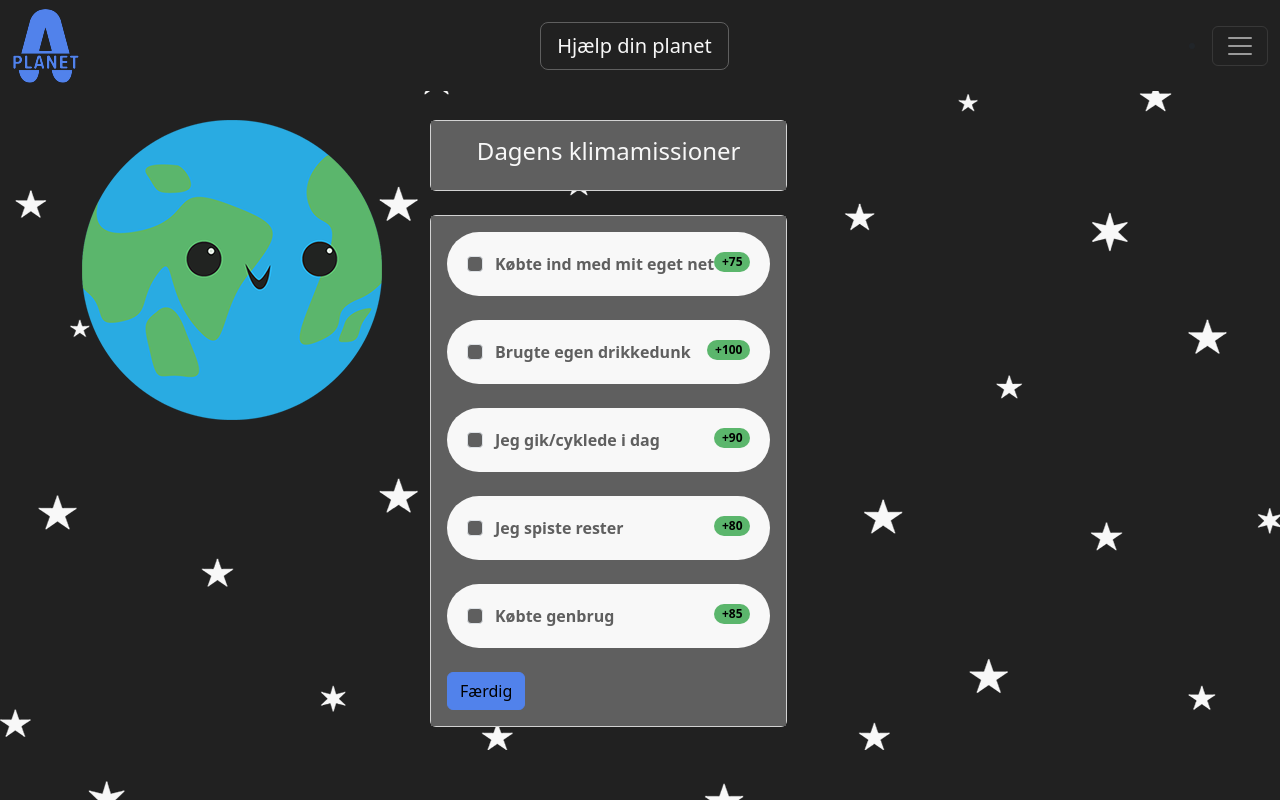
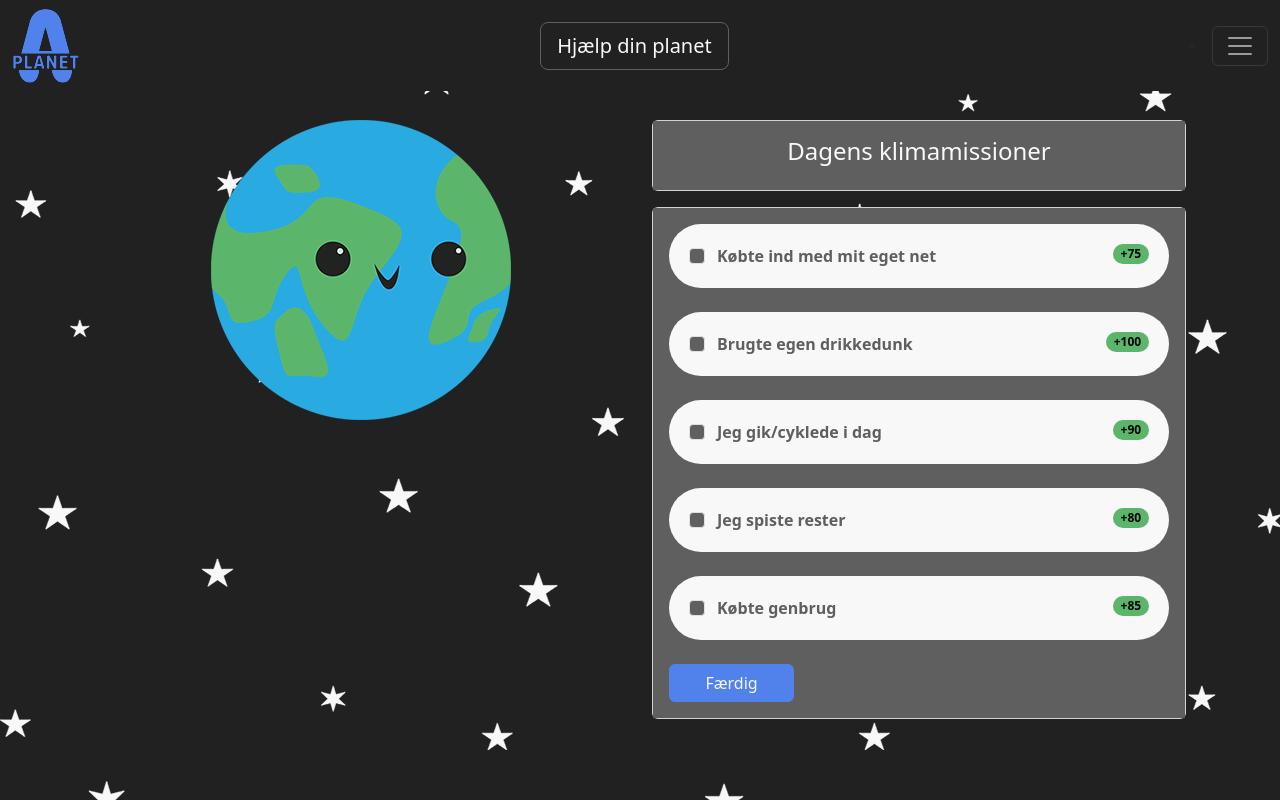
Before and after one commit to 11Hvid18/eksamen-3-sem2024, a PHP site: page /tjekliste.html in a window 1280 px wide. Run offline with PHP 8.4, Linux system fonts and the light colour scheme; style sheets or scripts are compiled from the project's sources; some libraries are stand-ins or nearby versions; some web fonts are replaced.

Commit message:
Planet A

```diff
--- a/css/styles.scss
+++ b/css/styles.scss
@@ -46,3 +46,8 @@ $theme-colors: map-merge($theme-colors, $custom-colors);
 	background-image: url("../image/baggrund.png");
 	background-repeat: repeat;
 }
+
+.card1{
+	width: 600px;
+	height: 550px;
+}
--- a/tjekliste.html
+++ b/tjekliste.html
@@ -62,40 +62,46 @@
     </nav>
     <br> <br> <br>  <br>  <br>
 
-    <div class="d-flex align-items-start gap-5">
+    <div class="container">
+        <div class="row align-items-start">
+
+            <div class="col-md-6 d-flex justify-content-center">
                 <div class="planet">
-        <img src="image/Planet10002.webp" alt="planet" class="img-fluid justify-content-md-start d-flex">
+                    <img src="image/Planet10002.webp" alt="planet" class="img-fluid">
+                </div>
             </div>
 
-    <div>
-        <div class="card">
+
+            <div class="col-md-6">
+
+                <div class="card mb-3">
                     <div class="card-body bg-graa" style="border: none;">
-                <h4 class="justify-content-center d-flex text-hvid">Dagens klimamissioner</h4>
+                        <h4 class="text-center text-hvid">Dagens klimamissioner</h4>
                     </div>
                 </div>
-        <br>
-    <div class="card card1 d-flex">
+
+
+                <div class="card">
                     <div class="card-body bg-graa">
+
                         <li class="list-group-item d-flex align-items-start bg-hvid rounded-5" style="padding: 20px;">
                             <input class="form-check-input me-1 bg-graa" type="checkbox" value="" id="firstCheckbox">
                             <div class="ms-2 me-auto">
                                 <div class="fw-bold text-graa">Købte ind med mit eget net</div>
-
                             </div>
                             <span class="badge text-bg-groen rounded-pill">+75</span>
                         </li>
                         <br>
                         <li class="list-group-item d-flex justify-content-between align-items-start bg-hvid rounded-5" style="padding: 20px;">
-                <input class="form-check-input me-1 bg-graa" type="checkbox" value="" id="firstCheckbox">
+                            <input class="form-check-input me-1 bg-graa" type="checkbox" value="" id="secondCheckbox">
                             <div class="ms-2 me-auto">
                                 <div class="fw-bold text-graa">Brugte egen drikkedunk</div>
-
                             </div>
                             <span class="badge text-bg-groen rounded-pill">+100</span>
                         </li>
                         <br>
                         <li class="list-group-item d-flex justify-content-between align-items-start bg-hvid rounded-5" style="padding: 20px;">
-                <input class="form-check-input me-1 bg-graa" type="checkbox" value="" id="firstCheckbox">
+                            <input class="form-check-input me-1 bg-graa" type="checkbox" value="" id="thirdCheckbox">
                             <div class="ms-2 me-auto">
                                 <div class="fw-bold text-graa">Jeg gik/cyklede i dag</div>
                             </div>
@@ -103,7 +109,7 @@
                         </li>
                         <br>
                         <li class="list-group-item d-flex justify-content-between align-items-start bg-hvid rounded-5" style="padding: 20px;">
-                <input class="form-check-input me-1 bg-graa" type="checkbox" value="" id="firstCheckbox">
+                            <input class="form-check-input me-1 bg-graa" type="checkbox" value="" id="fourthCheckbox">
                             <div class="ms-2 me-auto">
                                 <div class="fw-bold text-graa">Jeg spiste rester</div>
                             </div>
@@ -111,17 +117,20 @@
                         </li>
                         <br>
                         <li class="list-group-item d-flex justify-content-between align-items-start bg-hvid rounded-5" style="padding: 20px;">
-                <input class="form-check-input me-1 bg-graa" type="checkbox" value="" id="firstCheckbox">
+                            <input class="form-check-input me-1 bg-graa" type="checkbox" value="" id="fifthCheckbox">
                             <div class="ms-2 me-auto">
                                 <div class="fw-bold text-graa">Købte genbrug</div>
                             </div>
                             <span class="badge text-bg-groen rounded-pill">+85</span>
                         </li>
                         <br>
-            <button type="button" class="btn btn-blaa justify-content-end d-flex">Færdig</button>
+                        <button type="button" class="btn btn-blaa w-25 text-hvid">Færdig</button>
                     </div>
                 </div>
             </div>
+        </div>
+    </div>
+
 </div>
 </div>
 
--- a/underside.html
+++ b/underside.html
@@ -16,7 +16,7 @@
 </head>
 <body class="bg-bgfarve baggrund">
 <div class="container">
-    <nav class="navbar navbar-dark bg-bgfarve fixed-top border-white">
+    <nav class="navbar navbar-dark bg-bgfarve fixed-top">
         <div class="container-fluid">
             <a href="#">
                 <img src="image/Logo.webp" alt="logo">
```
Lines whose indentation alone changed are shown as unchanged.
